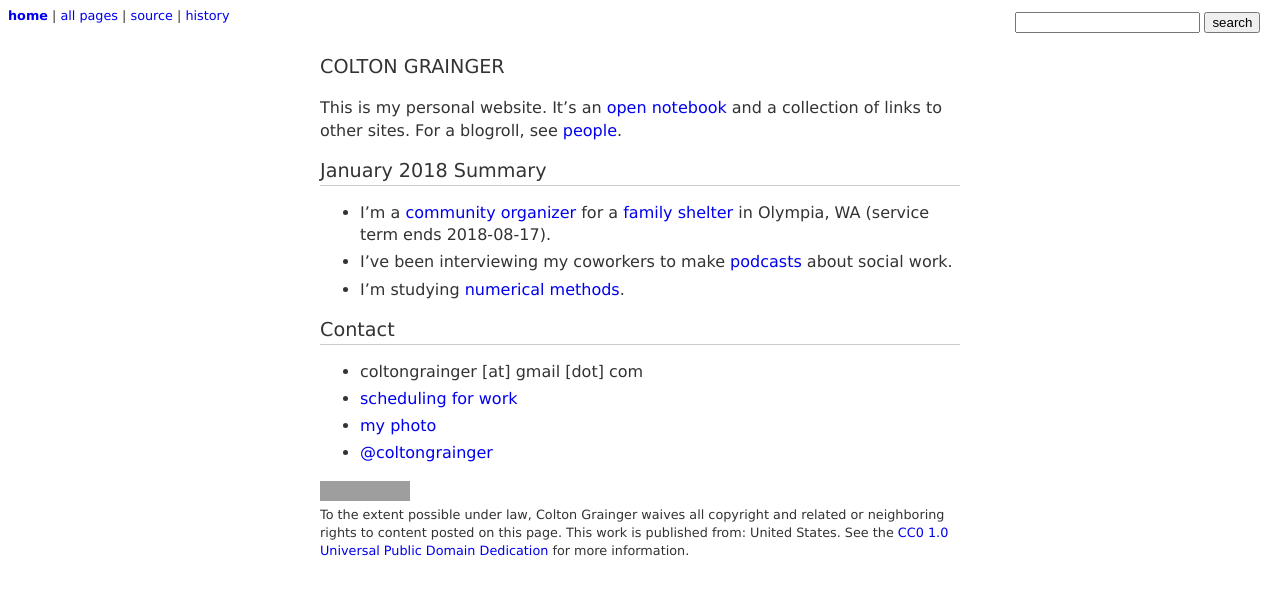
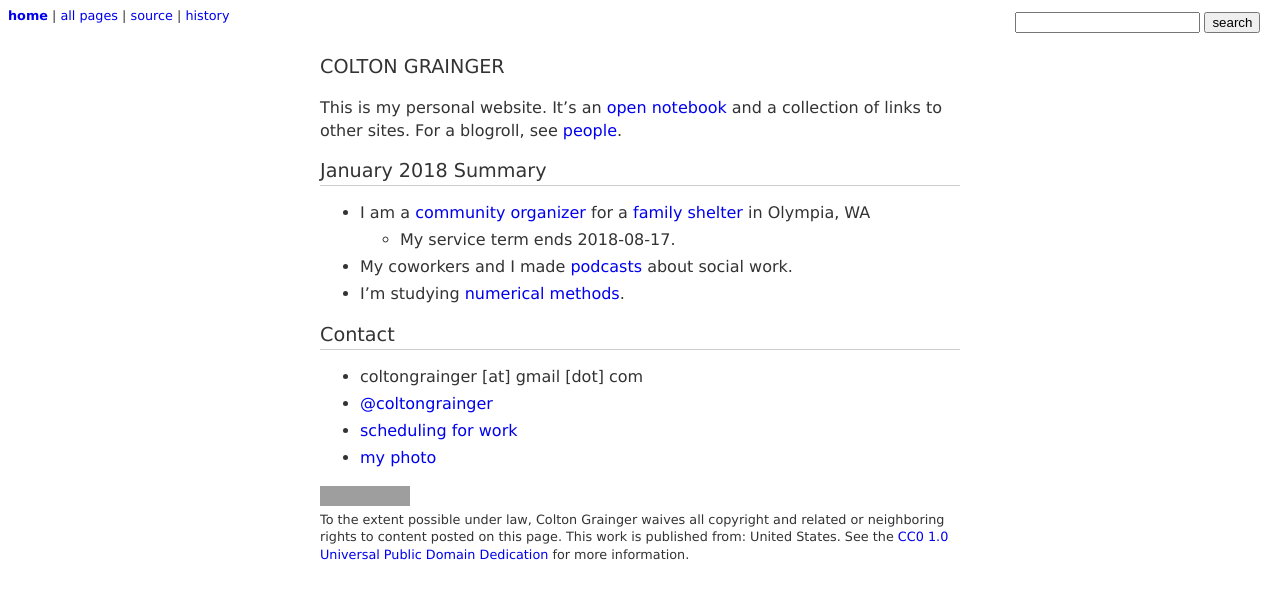
Before and after one commit to coltongrainger/blog, a Jekyll site: the page built from index.md, in a window 1280 px wide. Shown: the top 599 px of the page. Built offline with Jekyll 4.4.1, drawn with Linux system fonts in a browser that asks for light colours; our own code applies the rules of GitHub Pages for plain Markdown files; grey boxes are pictures that could not be loaded.

Commit message:
new front

```diff
--- a/index.md
+++ b/index.md
@@ -13,13 +13,14 @@
 
 ## January 2018 Summary
 
-- I'm a [community organizer](https://github.com/coltongrainger/work) for a [family shelter](http://volunteer.fscss.org) in Olympia, WA (service term ends 2018-08-17).
-- I've been interviewing my coworkers to make [podcasts](https://coltongrainger.bandcamp.com/album/mindy-b) about social work.
+- I am a [community organizer](https://github.com/coltongrainger/work) for a [family shelter](http://volunteer.fscss.org) in Olympia, WA
+  - My service term ends 2018-08-17.
+- My coworkers and I made [podcasts](https://coltongrainger.bandcamp.com/album/mindy-b) about social work.
 - I'm studying [numerical methods](/math-428).
 
 ## Contact
 
 - coltongrainger [at] gmail [dot] com
+- [@coltongrainger](https://twitter.com/coltongrainger)
 - [scheduling for work](https://meetme.so/coltongrainger)
 - [my photo](images/identification-photo.jpg)
-- [@coltongrainger](https://twitter.com/coltongrainger)
```
